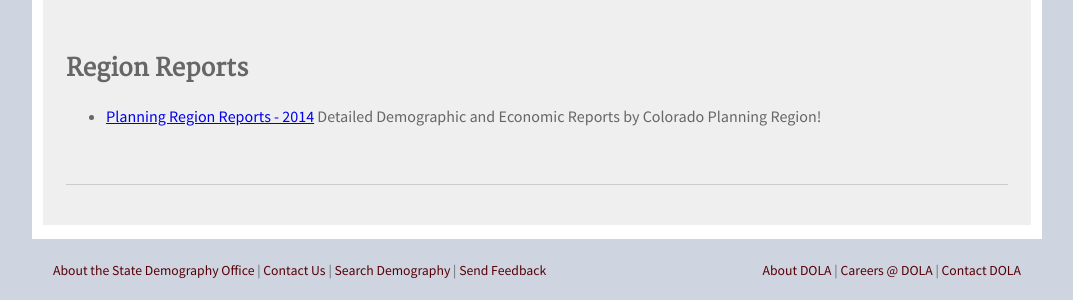
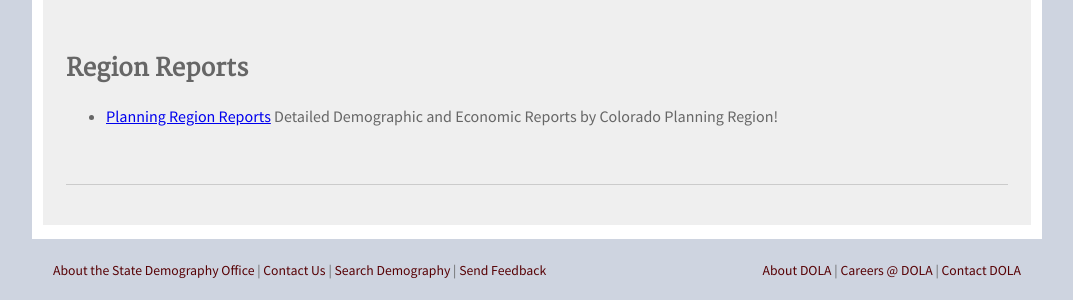
Before and after one commit to TBleess/Website_New, a Jekyll site: the page built from pages/0_Homepage_and_Footer_Links/data/index.md, in a window 1280 px wide and 900 px high, scrolled down 2674 px. Shown: the part 553-853 px from the top of the window, without its empty margins (103-1176 px from the left). Built offline with Jekyll 4.4.1, drawn with Linux system fonts in a browser that asks for light colours.

Commit message:
Deleted year reference on PM region reports

```diff
--- a/pages/0_Homepage_and_Footer_Links/data/index.md
+++ b/pages/0_Homepage_and_Footer_Links/data/index.md
@@ -54,7 +54,7 @@ permalink: "/data/"
 
 ## Region Reports
 
-- [Planning Region Reports - 2014](/demography/region-reports-2014#colorado-planning-region-reports)  Detailed Demographic and Economic Reports by Colorado Planning Region!
+- [Planning Region Reports](/demography/region-reports-2014#colorado-planning-region-reports)  Detailed Demographic and Economic Reports by Colorado Planning Region!
 
 <br />
 
```
